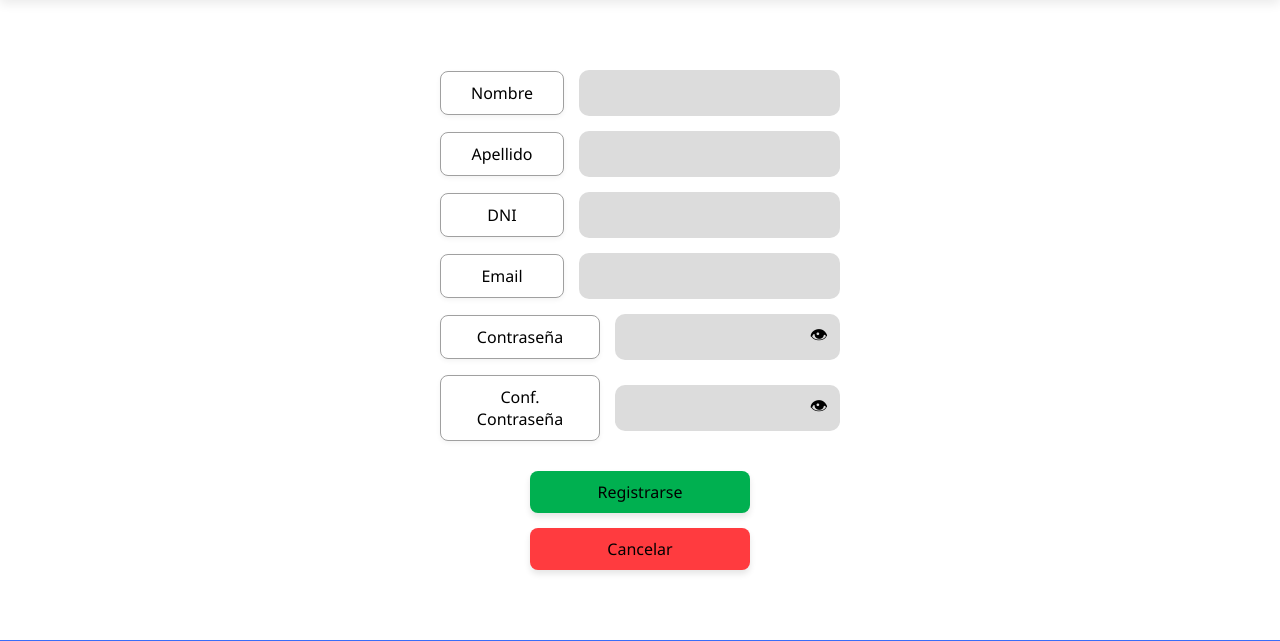
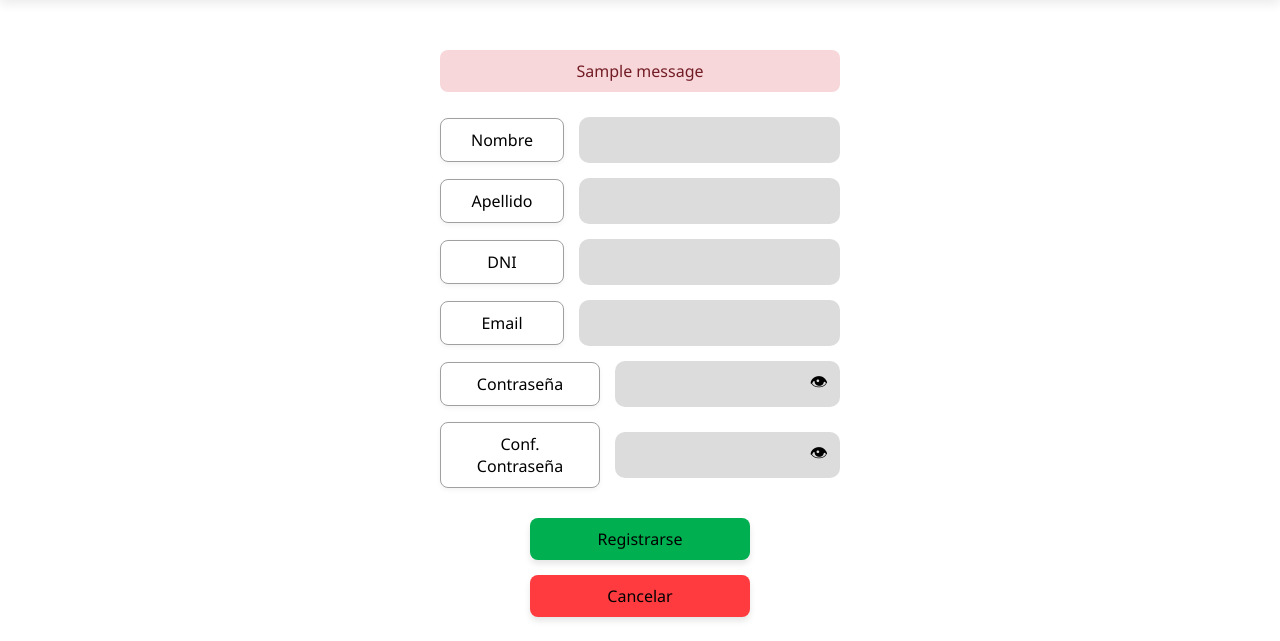
Before and after one commit to LoreMoli22/Sistema_Gestion_Turnos_Medicos, a Django app: page /registro-paciente/ in a window 1280 px wide. Shown: the part 86-727 px from the top of the page. Run offline with Django 5.2, Linux system fonts and the light colour scheme; one stand-in notice (Sample message) is shown.

Commit message:
correccion de mensajes

```diff
--- a/turnos/templates/turnos/registro_paciente.html
+++ b/turnos/templates/turnos/registro_paciente.html
@@ -170,6 +170,16 @@
     <div class="contenedor-formulario">
         <form action="" method="POST">
             {% csrf_token %}
+
+            {% if messages %}
+                <div style="margin: 10px 0; padding: 10px; background-color: #f8d7da; color: #721c24; border-radius: 8px; text-align: center; width: 100%; max-width: 400px;">
+                    {% for message in messages %}
+                        <p>{{ message }}</p>
+                    {% endfor %}
+                </div>
+            {% endif %}
+
+
             <div class="fila-campo">
                 <div class="etiqueta-caja">Nombre</div>
                 <input type="text" name="nombre" class="caja-entrada" required>
```
